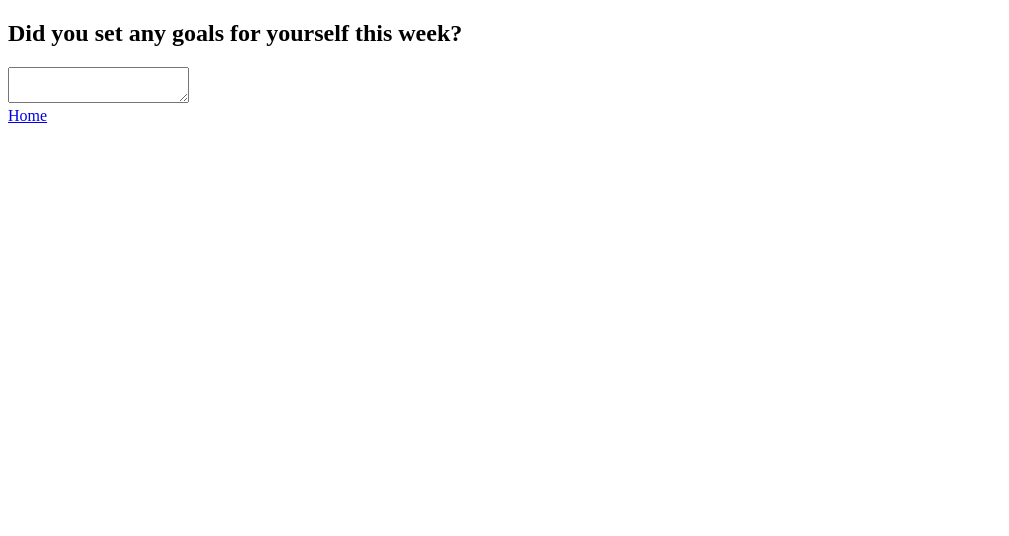
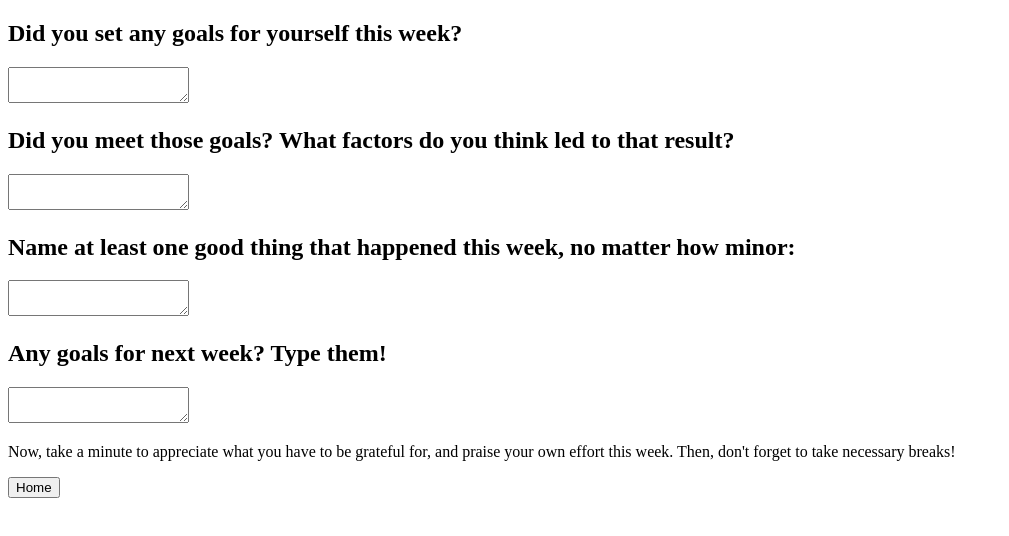
Before and after one commit to AmruThirumalai/ComfortingHands, a plain HTML site: page Journal/weekly-reflection.html in a window 1280 px wide. Shown: the whole page, without its empty margins (0-1009 px from the left). Drawn offline with Linux system fonts and the light colour scheme.

Commit message:
Expanded weekly check-in, should be basically done. Still up for edits. Cleaned up home page a little.

```diff
--- a/Journal/weekly-reflection.html
+++ b/Journal/weekly-reflection.html
@@ -10,6 +10,17 @@
     <h2>Did you set any goals for yourself this week?</h2>
     <textarea></textarea>
     <br>
-    <a href="Ahome.html">Home</a>
+    <h2>Did you meet those goals? What factors do you think led to that result?</h2>
+    <textarea></textarea>
+    <br>
+    <h2>Name at least one good thing that happened this week, no matter how minor:</h2>
+    <textarea></textarea>
+    <br>
+    <h2>Any goals for next week? Type them!</h2>
+    <textarea></textarea>
+    <br>
+    <p>Now, take a minute to appreciate what you have to be grateful for, and praise your own effort this week. Then, don't forget to take necessary breaks! </p>
+
+    <a href="Ahome.html"><button>Home</button></a>
 </body>
 </html>
```
Also changed, not shown: Journal/Ahome.html (+0 -1 lines).
